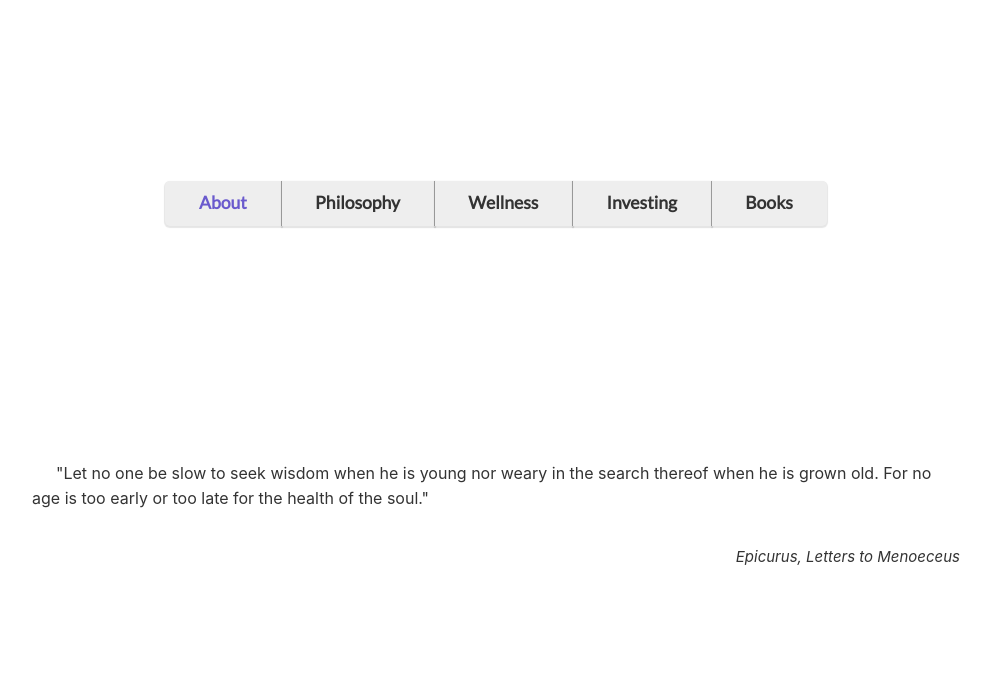
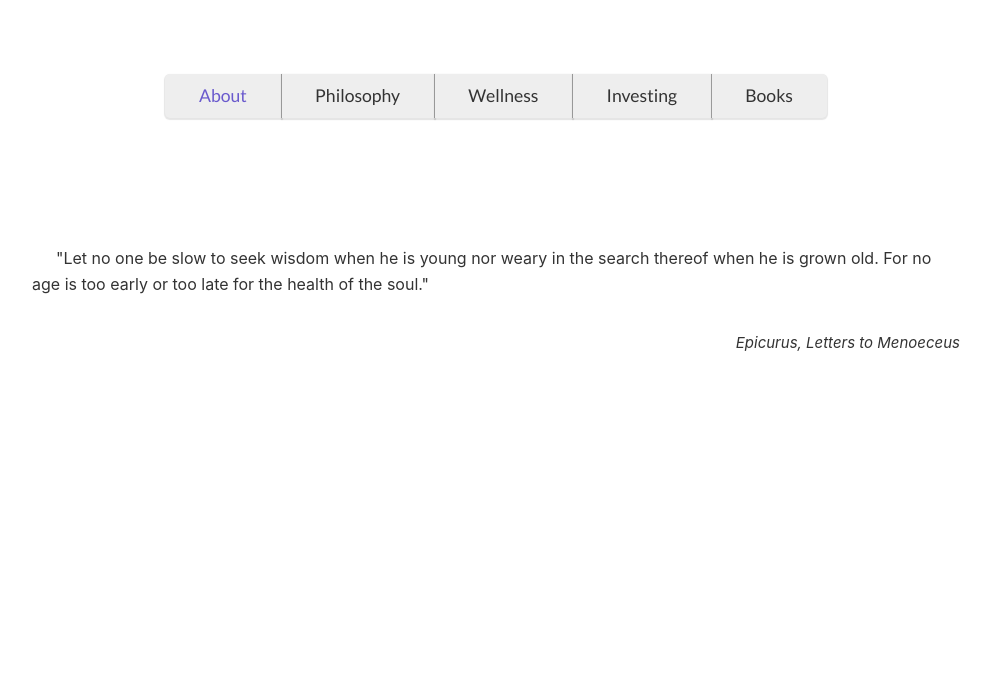
Before and after one commit to robie081/bluewisdom, a plain HTML site: page index.html in a window 1280 px wide. Shown: the whole page, without its empty margins (144-1134 px from the left). Drawn offline with nearby package versions, Linux system fonts and the light colour scheme.

Commit message:
content 2

```diff
--- a/style.css
+++ b/style.css
@@ -11,7 +11,6 @@ html {
   -webkit-text-size-adjust: 100%;
   -webkit-font-smoothing: antialiased;
   -moz-osx-font-smoothing: grayscale;
-  height: 100vh;
 }
 
 /* Grid Mobile */
@@ -19,7 +18,6 @@ html {
 body {
   display: grid;
   grid-template-columns: 1fr;
-  height: 100vh;
 }
 
 body {
@@ -88,13 +86,13 @@ ul > li > a {
   line-height: 1.8rem;
   /* color: black; */
   color: SlateBlue;
-  font-weight: 600;
+  font-weight: 500;
 }
 
 .material-symbols-outlined {
   font-variation-settings:
   'FILL' 0,
-  'wght' 700,
+  'wght' 600,
   'GRAD' 0,
   'opsz' 48;
   font-size: 1.8em;
```
Also changed, not shown: investing.html (+1 -6 lines).
